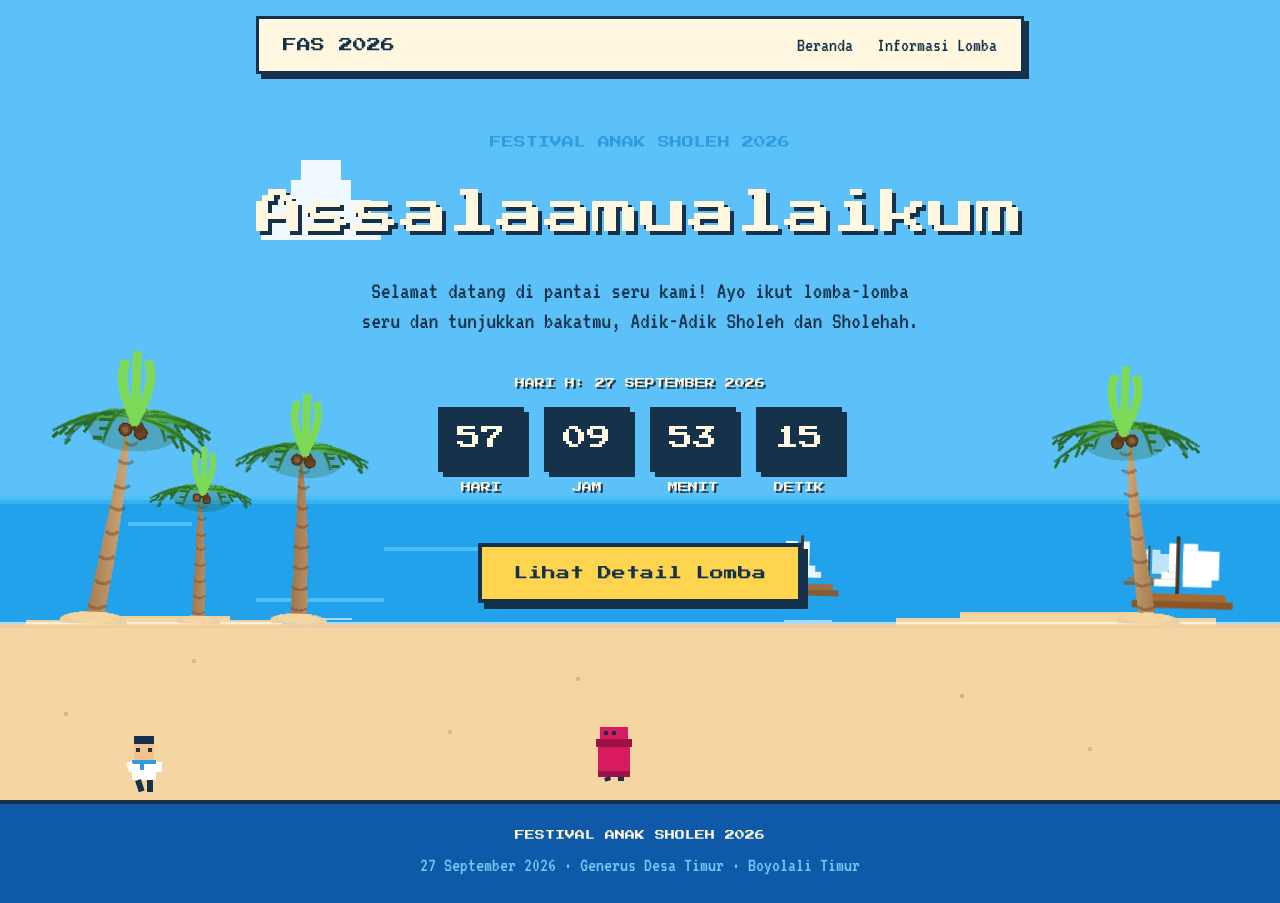
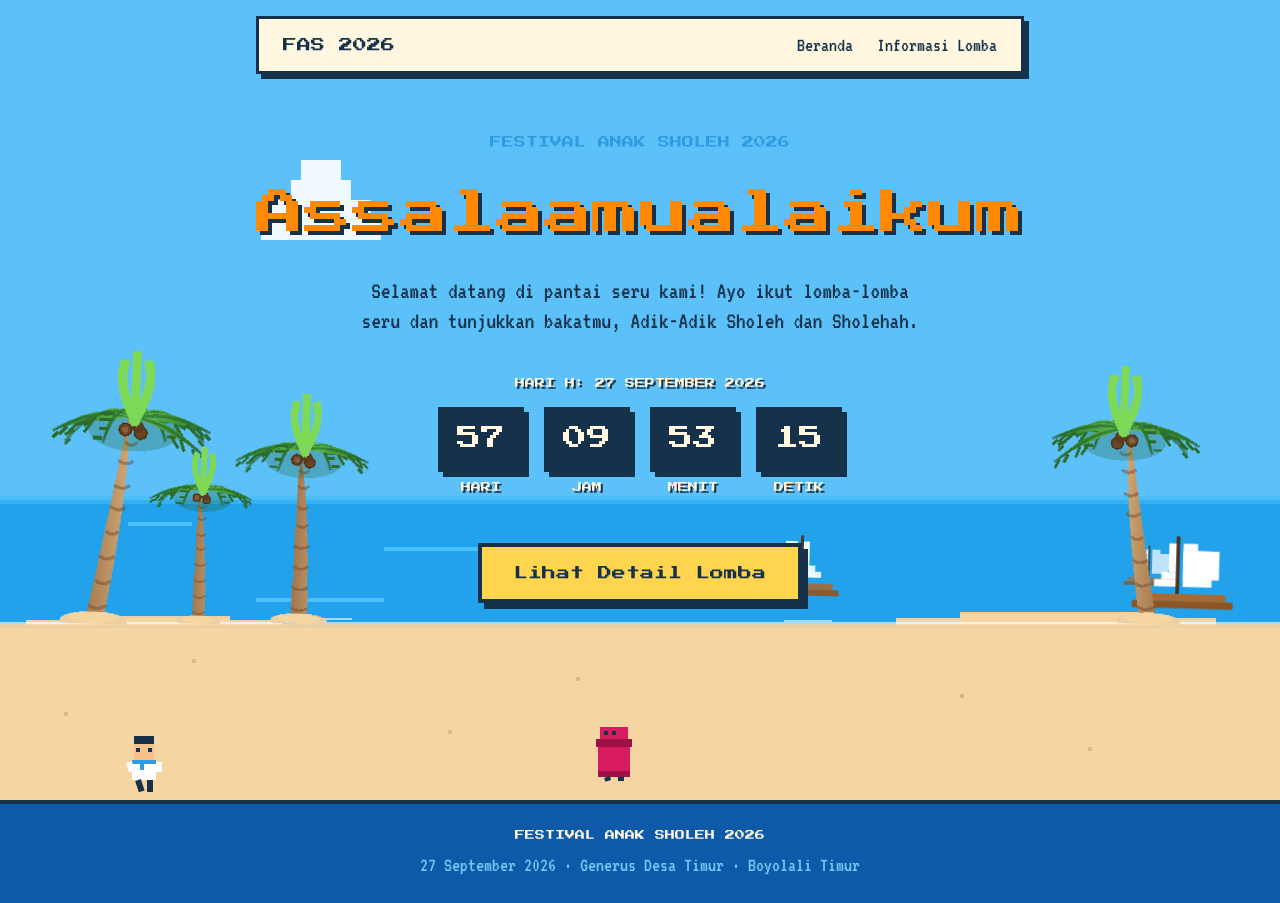
Before and after one commit to rifkyafi/fas-destim-26, a Next.js app: page / in a window 1280 px wide. Built offline with nearby package versions, Linux system fonts and the light colour scheme.

Commit message:
feat: create landing page with pixel-themed UI and countdown timer

```diff
--- a/app/page.tsx
+++ b/app/page.tsx
@@ -16,7 +16,7 @@ export default function HomePage() {
           FESTIVAL ANAK SHOLEH 2026
         </p>
 
-        <h1 className="fade-up mt-6 font-pixel text-base leading-relaxed text-cream pixel-text sm:text-3xl lg:text-5xl">
+        <h1 className="fade-up mt-6 font-pixel text-base leading-relaxed text-orange-400 pixel-text sm:text-3xl lg:text-5xl">
           Assalaamualaikum
         </h1>
 
```
